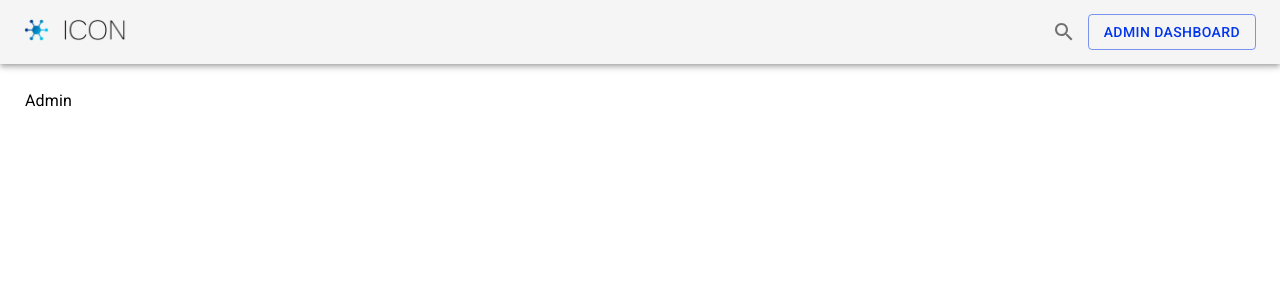
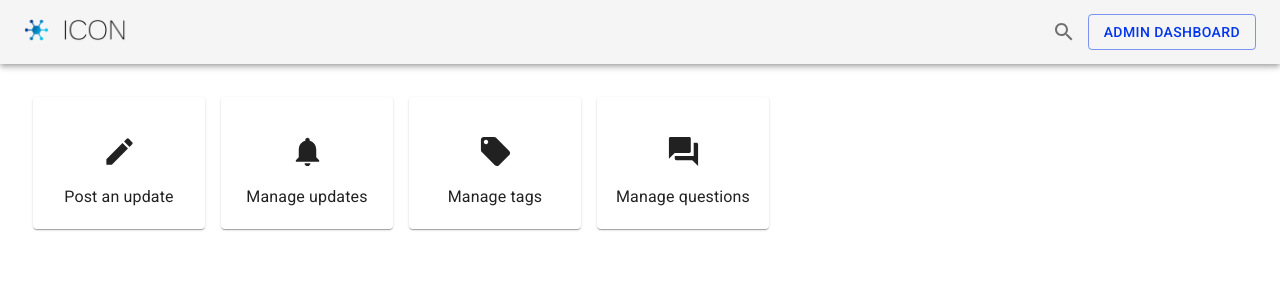
Before and after one commit to ic-drp02/drp-client-web, a React (Create React App) app: page /admin in a window 1280 px wide. Shown: the top 300 px of the page. Built offline with nearby package versions, Linux system fonts and the light colour scheme; what drp-api-js would draw is missing.

Commit message:
Add basis updates management page

```diff
--- a/src/App.js
+++ b/src/App.js
@@ -14,6 +14,7 @@ import Home from "./pages/Home.js";
 import Question from "./pages/Question.js";
 import CreatePost from "./pages/CreatePost.js";
 import Admin from "./pages/Admin.js";
+import AdminUpdates from "./pages/AdminUpdates.js";
 
 import logo from "./assets/icon_logo.png";
 import logo_text from "./assets/icon_text.png";
@@ -57,6 +58,7 @@ export default function App() {
       </AppBar>
       <div style={{ padding: 25 }}>
         <Switch>
+          <Route path="/admin/updates" component={AdminUpdates} />
           <Route path="/admin" component={Admin} />
           <Route path="/posts/create" component={CreatePost} />
           <Route path="/question" component={Question} />
--- a/src/pages/Admin.js
+++ b/src/pages/Admin.js
@@ -1,11 +1,47 @@
 import React from "react";
+import { Link } from "react-router-dom";
+import { Typography, Paper } from "@material-ui/core";
+import {
+  Edit as EditIcon,
+  Notifications as NotificationsIcon,
+  LocalOffer as TagIcon,
+  QuestionAnswer as QuestionAnswerIcon,
+} from "@material-ui/icons";
 
-import { Typography } from "@material-ui/core";
+function Option({ icon, label, link }) {
+  const Icon = icon;
+  return (
+    <Link to={link} style={{ textDecoration: "none" }}>
+      <Paper
+        style={{
+          padding: 16,
+          display: "flex",
+          flexDirection: "column",
+          alignItems: "center",
+          justifyContent: "center",
+          width: 140,
+          height: 100,
+          margin: 8,
+        }}
+      >
+        <Icon fontSize="large" style={{ margin: 16 }} />
+        <Typography>{label}</Typography>
+      </Paper>
+    </Link>
+  );
+}
 
 export default function Admin() {
   return (
-    <>
-      <Typography>Admin</Typography>
-    </>
+    <div style={{ display: "flex" }}>
+      <Option icon={EditIcon} label="Post an update" link="/posts/create" />
+      <Option
+        icon={NotificationsIcon}
+        label="Manage updates"
+        link="/admin/updates"
+      />
+      <Option icon={TagIcon} label="Manage tags" link="#" />
+      <Option icon={QuestionAnswerIcon} label="Manage questions" link="#" />
+    </div>
   );
 }
--- /dev/null
+++ b/src/pages/AdminUpdates.js
@@ -0,0 +1,88 @@
+import React, { useEffect, useState } from "react";
+
+import {
+  Typography,
+  Paper,
+  makeStyles,
+  TableContainer,
+  Table,
+  TableHead,
+  TableRow,
+  TableCell,
+  TableBody,
+  IconButton,
+} from "@material-ui/core";
+
+import {
+  Delete as DeleteIcon,
+  Visibility as VisibilityIcon,
+} from "@material-ui/icons";
+
+import api from "../api";
+
+const useStyles = makeStyles((theme) => ({
+  heading: {
+    fontSize: theme.typography.pxToRem(15),
+    flexBasis: "33.33%",
+    flexShrink: 0,
+  },
+  secondaryHeading: {
+    fontSize: theme.typography.pxToRem(15),
+    color: theme.palette.text.secondary,
+  },
+}));
+
+export default function AdminUpdates() {
+  const [posts, setPosts] = useState([]);
+
+  useEffect(() => {
+    api.getPosts().then((res) => {
+      setPosts(res.data);
+    });
+  }, []);
+
+  return (
+    <div>
+      <Typography variant="h2">Updates</Typography>
+      <TableContainer component={Paper} style={{ marginTop: 24 }}>
+        <Table>
+          <TableHead>
+            <TableRow>
+              <TableCell>Title</TableCell>
+              <TableCell>Summary</TableCell>
+              <TableCell align="right">Tags</TableCell>
+              <TableCell align="right"></TableCell>
+            </TableRow>
+          </TableHead>
+          <TableBody>
+            {posts.map((post) => (
+              <TableRow key={post.id}>
+                <TableCell>{post.title}</TableCell>
+                <TableCell>{post.summary}</TableCell>
+                <TableCell align="right">
+                  {post.tags.map((p) => p.name).join(", ")}
+                </TableCell>
+                <TableCell align="right">
+                  <IconButton
+                    onClick={() =>
+                      api
+                        .deletePost(post.id)
+                        .then(() =>
+                          setPosts(posts.filter((p) => p.id !== post.id))
+                        )
+                    }
+                  >
+                    <DeleteIcon />
+                  </IconButton>
+                  <IconButton>
+                    <VisibilityIcon />
+                  </IconButton>
+                </TableCell>
+              </TableRow>
+            ))}
+          </TableBody>
+        </Table>
+      </TableContainer>
+    </div>
+  );
+}
```
Also changed, not shown: 1 other file (tests, documents, lock files or other folders).
